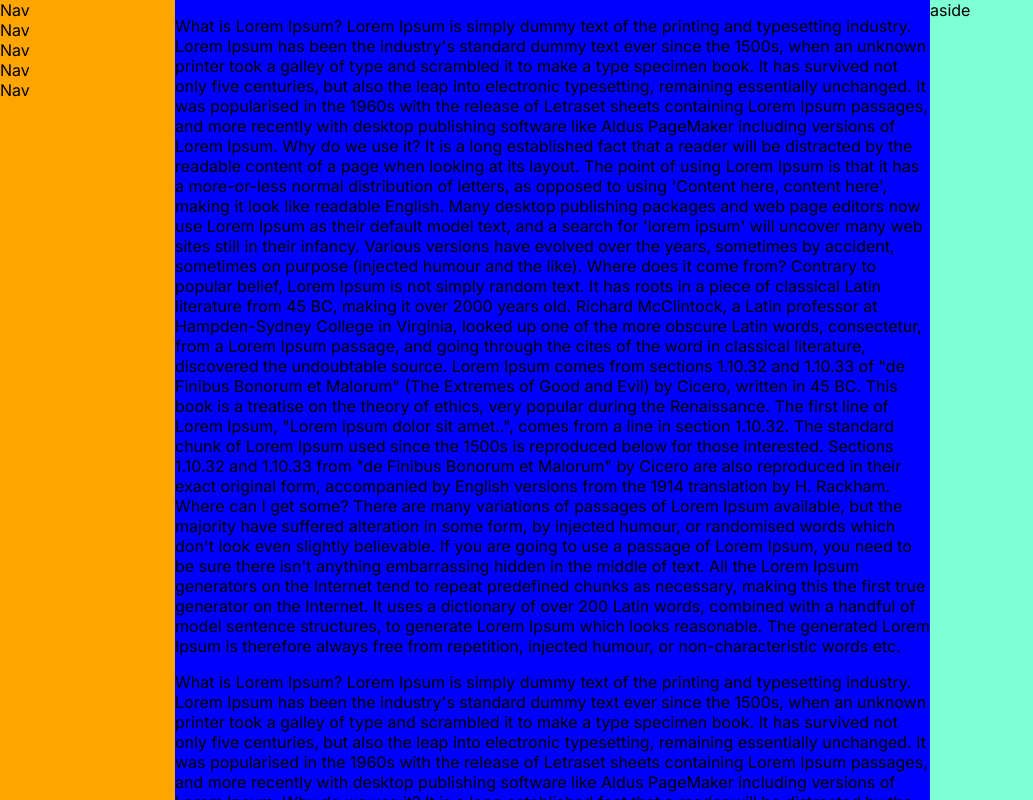
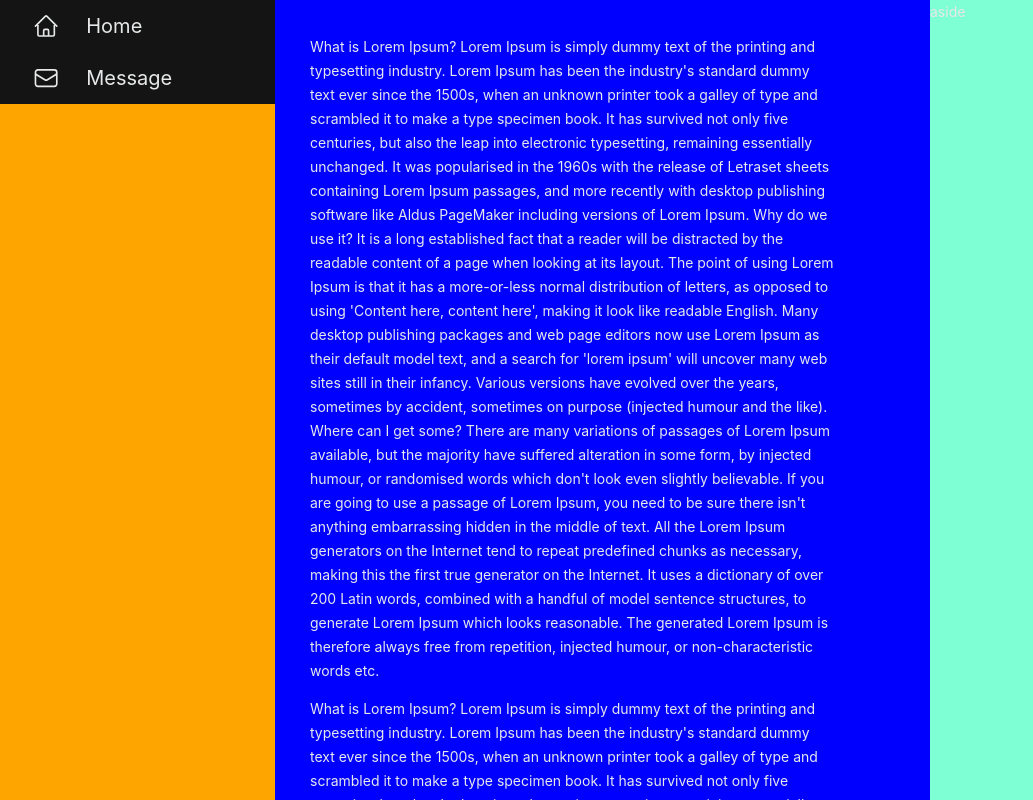
Before and after one commit to ItsChathai/castle-browser, a Next.js app: page / in a window 1280 px wide. Shown: the top 800 px of the page, without its empty margins (0-1033 px from the left). Built offline with nearby package versions, Linux system fonts and the light colour scheme.

Commit message:
chore : improving layout and start making sidebar

```diff
--- a/src/app/globals.css
+++ b/src/app/globals.css
@@ -1,37 +1,105 @@
 :root{
-  --nav-width:max(175px);
-  --aside-width:max(250px,25vw);
-  --main-width:max(250px,50vw);
+  --nav-width:max(75px,275px);
+  --aside-width:min(350px);
+  --main-width:auto;
 }
 body{
   margin: 0%;
-  width: 100vw;
-  height: 100vh;
+  width: 100%;
+  height:100vh;
 }
 
-.page-containner{
+.main-aside{
+  width: 100%;
+  background-color: blue;
+  height: 100%;
+  display: grid;
+  grid-template-columns: auto 350px;
+}
+main{
+  align-content: center;
+}
+.content{
+  width:80%;
+  margin: 35px;
+}
+aside{
+  background-color: aquamarine;
+ position: relative;
+}
+
+.page-container{
   background-color: lightgrey;
   margin:0%;
   width: 100%;
   height: 100%;
   display: grid;
-  grid-template-columns: 175px auto 350px;
+  grid-template-columns:var(--nav-width) minmax(0, var(--main-width));
+  font: 14px -apple-system,BlinkMacSystemFont,"Segoe UI",Roboto,Helvetica,Arial,sans-serif;
+  line-height: 24px;
+  color: rgb(230,232,233);
+
 }
 
-nav{
+.left-sidebar{
   margin: 0%;
   background-color: orange;
+  width: var(--nav-width);
+  height: 100%;
+
 }
 
-nav .left-sidebar-item-group{
+.left-sidebar-group{
   position: fixed;
+  width:var(--nav-width);
+  height :fit-content;
 }
 
-main{
-  background-color: blue;
+.left-sidebar-menu {
+  width: 100%;
+  height: 100%;
+  display: flex;
+  flex-direction: column;
+  background-color:  rgba(20,20,20,1.0);
+  padding: 0;
 }
 
-aside{
-  background-color: aquamarine;
+.left-sidebar-menu-items {
+  margin:1px 0px;
+  height: 50px;
+  width: 100%;
+  justify-content: left;
+  padding: 0;
+  background-color: rgba(20,20,20,1.0);
+}
 
+.left-sidebar-menu-button {
+  margin: 0 25px;
+  font-size: 20px;
+  display: flex;
+  align-items: center;
+  white-space: nowrap;
+  background-color: rgba(20,20,20,1.0);
+  width: 175px;
+  height: 50px;
+  border-radius: 3px;
+  border: 0;
+  cursor: pointer;
+  transition:linear 0.2s;
 }
+.left-sidebar-menu-button:hover{
+  background-color: rgba(255,255,255,0.1);
+  border-radius: 9999px;
+}
+
+.left-sidebar-menu-button span {
+  box-sizing: border-box;
+  display: inline;
+  margin:0px 16px 0px 20px;
+}
+
+.left-sidebar-menu-button svg {
+  height: 26.25px;
+  width: 26.25px;
+  margin: 0 7.5px;
+}
--- a/src/app/main/Content.tsx
+++ b/src/app/main/Content.tsx
@@ -1,18 +1,13 @@
 
 
 export const Content = () => {
-  return (<>
+  return (<div className="content">
     <p>What is Lorem Ipsum?
     Lorem Ipsum is simply dummy text of the printing and typesetting industry. Lorem Ipsum has been the industry's standard dummy text ever since the 1500s, when an unknown printer took a galley of type and scrambled it to make a type specimen book. It has survived not only five centuries, but also the leap into electronic typesetting, remaining essentially unchanged. It was popularised in the 1960s with the release of Letraset sheets containing Lorem Ipsum passages, and more recently with desktop publishing software like Aldus PageMaker including versions of Lorem Ipsum.
 
     Why do we use it?
     It is a long established fact that a reader will be distracted by the readable content of a page when looking at its layout. The point of using Lorem Ipsum is that it has a more-or-less normal distribution of letters, as opposed to using 'Content here, content here', making it look like readable English. Many desktop publishing packages and web page editors now use Lorem Ipsum as their default model text, and a search for 'lorem ipsum' will uncover many web sites still in their infancy. Various versions have evolved over the years, sometimes by accident, sometimes on purpose (injected humour and the like).
 
-
-    Where does it come from?
-    Contrary to popular belief, Lorem Ipsum is not simply random text. It has roots in a piece of classical Latin literature from 45 BC, making it over 2000 years old. Richard McClintock, a Latin professor at Hampden-Sydney College in Virginia, looked up one of the more obscure Latin words, consectetur, from a Lorem Ipsum passage, and going through the cites of the word in classical literature, discovered the undoubtable source. Lorem Ipsum comes from sections 1.10.32 and 1.10.33 of "de Finibus Bonorum et Malorum" (The Extremes of Good and Evil) by Cicero, written in 45 BC. This book is a treatise on the theory of ethics, very popular during the Renaissance. The first line of Lorem Ipsum, "Lorem ipsum dolor sit amet..", comes from a line in section 1.10.32.
-
-    The standard chunk of Lorem Ipsum used since the 1500s is reproduced below for those interested. Sections 1.10.32 and 1.10.33 from "de Finibus Bonorum et Malorum" by Cicero are also reproduced in their exact original form, accompanied by English versions from the 1914 translation by H. Rackham.
 
     Where can I get some?
     There are many variations of passages of Lorem Ipsum available, but the majority have suffered alteration in some form, by injected humour, or randomised words which don't look even slightly believable. If you are going to use a passage of Lorem Ipsum, you need to be sure there isn't anything embarrassing hidden in the middle of text. All the Lorem Ipsum generators on the Internet tend to repeat predefined chunks as necessary, making this the first true generator on the Internet. It uses a dictionary of over 200 Latin words, combined with a handful of model sentence structures, to generate Lorem Ipsum which looks reasonable. The generated Lorem Ipsum is therefore always free from repetition, injected humour, or non-characteristic words etc.</p>
@@ -23,14 +18,10 @@
     It is a long established fact that a reader will be distracted by the readable content of a page when looking at its layout. The point of using Lorem Ipsum is that it has a more-or-less normal distribution of letters, as opposed to using 'Content here, content here', making it look like readable English. Many desktop publishing packages and web page editors now use Lorem Ipsum as their default model text, and a search for 'lorem ipsum' will uncover many web sites still in their infancy. Various versions have evolved over the years, sometimes by accident, sometimes on purpose (injected humour and the like).
 
 
-    Where does it come from?
-    Contrary to popular belief, Lorem Ipsum is not simply random text. It has roots in a piece of classical Latin literature from 45 BC, making it over 2000 years old. Richard McClintock, a Latin professor at Hampden-Sydney College in Virginia, looked up one of the more obscure Latin words, consectetur, from a Lorem Ipsum passage, and going through the cites of the word in classical literature, discovered the undoubtable source. Lorem Ipsum comes from sections 1.10.32 and 1.10.33 of "de Finibus Bonorum et Malorum" (The Extremes of Good and Evil) by Cicero, written in 45 BC. This book is a treatise on the theory of ethics, very popular during the Renaissance. The first line of Lorem Ipsum, "Lorem ipsum dolor sit amet..", comes from a line in section 1.10.32.
-
-    The standard chunk of Lorem Ipsum used since the 1500s is reproduced below for those interested. Sections 1.10.32 and 1.10.33 from "de Finibus Bonorum et Malorum" by Cicero are also reproduced in their exact original form, accompanied by English versions from the 1914 translation by H. Rackham.
 
     Where can I get some?
     There are many variations of passages of Lorem Ipsum available, but the majority have suffered alteration in some form, by injected humour, or randomised words which don't look even slightly believable. If you are going to use a passage of Lorem Ipsum, you need to be sure there isn't anything embarrassing hidden in the middle of text. All the Lorem Ipsum generators on the Internet tend to repeat predefined chunks as necessary, making this the first true generator on the Internet. It uses a dictionary of over 200 Latin words, combined with a handful of model sentence structures, to generate Lorem Ipsum which looks reasonable. The generated Lorem Ipsum is therefore always free from repetition, injected humour, or non-characteristic words etc.</p>
-  </>
+  </div>
   )
 }
 
--- a/src/app/main/MainContent.tsx
+++ b/src/app/main/MainContent.tsx
@@ -1,9 +1,11 @@
-import Content from "./content";
+import Content from "./Content";
 
 
 export const MainContent = () =>{
-    return(
+    return(<div className="main-aside">
         <main><Content/></main>
+        <aside>aside</aside>
+        </div>
     )
 }
 
--- /dev/null
+++ b/src/app/nav/Icons.tsx
@@ -0,0 +1,54 @@
+
+ export const  Icons = {
+    home: (
+      <svg
+        xmlns="http://www.w3.org/2000/svg"
+        fill="none"
+        viewBox="0 0 24 24"
+        strokeWidth={1.5}
+        stroke="currentColor"
+
+      >
+        <path
+          strokeLinecap="round"
+          strokeLinejoin="round"
+          d="M2.25 12l8.954-8.955c.44-.439 1.152-.439 1.591 0L21.75 12M4.5 9.75v10.125c0 .621.504 1.125 1.125 1.125H9.75v-4.875c0-.621.504-1.125 1.125-1.125h2.25c.621 0 1.125.504 1.125 1.125V21h4.125c.621 0 1.125-.504 1.125-1.125V9.75M8.25 21h8.25"
+        />
+      </svg>
+    ),
+    search: (
+      <svg
+        xmlns="http://www.w3.org/2000/svg"
+        fill="none"
+        viewBox="0 0 24 24"
+        strokeWidth={1.5}
+        stroke="currentColor"
+
+      >
+        <path
+          strokeLinecap="round"
+          strokeLinejoin="round"
+          d="M21 21l-5.197-5.197m0 0A7.5 7.5 0 105.196 5.196a7.5 7.5 0 0010.607 10.607z"
+        />
+      </svg>
+    ),
+    message: (
+      <svg
+        xmlns="http://www.w3.org/2000/svg"
+        fill="none"
+        viewBox="0 0 24 24"
+        strokeWidth={1.5}
+        stroke="currentColor"
+
+      >
+        <path
+          strokeLinecap="round"
+          strokeLinejoin="round"
+          d="M21.75 6.75v10.5a2.25 2.25 0 01-2.25 2.25h-15a2.25 2.25 0 01-2.25-2.25V6.75m19.5 0A2.25 2.25 0 0019.5 4.5h-15a2.25 2.25 0 00-2.25 2.25m19.5 0v.243a2.25 2.25 0 01-1.07 1.916l-7.5 4.615a2.25 2.25 0 01-2.36 0L3.32 8.91a2.25 2.25 0 01-1.07-1.916V6.75"
+        />
+      </svg>
+    ),
+  };
+
+
+  export default Icons;
--- a/src/app/nav/Navigation.tsx
+++ b/src/app/nav/Navigation.tsx
@@ -1,16 +1,18 @@
+
+import Icons from "./Icons";
+
 
 const Navigation = () => {
   return (
     <nav className="left-sidebar">
-      <div className="left-sidebar-item-group">
-        <div className="left-sidebar-item">Nav</div>
-        <div className="left-sidebar-item">Nav</div>
-        <div className="left-sidebar-item">Nav</div>
-        <div className="left-sidebar-item">Nav</div>
-        <div className="left-sidebar-item">Nav</div>
+      <div className="left-sidebar-group">
+        <div className="left-sidebar-menu">
+          <div className="left-sidebar-menu-items"><div className="left-sidebar-menu-button">{Icons.home} <span>Home</span></div></div>
+          <div className="left-sidebar-menu-items"><div className="left-sidebar-menu-button">{Icons.message} <span>Message</span></div></div>
+        </div>
       </div>
     </nav>
-  )
-}
+  );
+};
 
-export default Navigation
+export default Navigation;
--- a/src/app/page.tsx
+++ b/src/app/page.tsx
@@ -2,9 +2,8 @@
 import MainContent from './main/MainContent'
 import Navigation from './nav/Navigation'
 export default function Home(){
-  return <div className="page-containner">
+  return <div className="page-container">
       <Navigation/>
       <MainContent/>
-      <aside>aside</aside>
   </div>
 }
```
